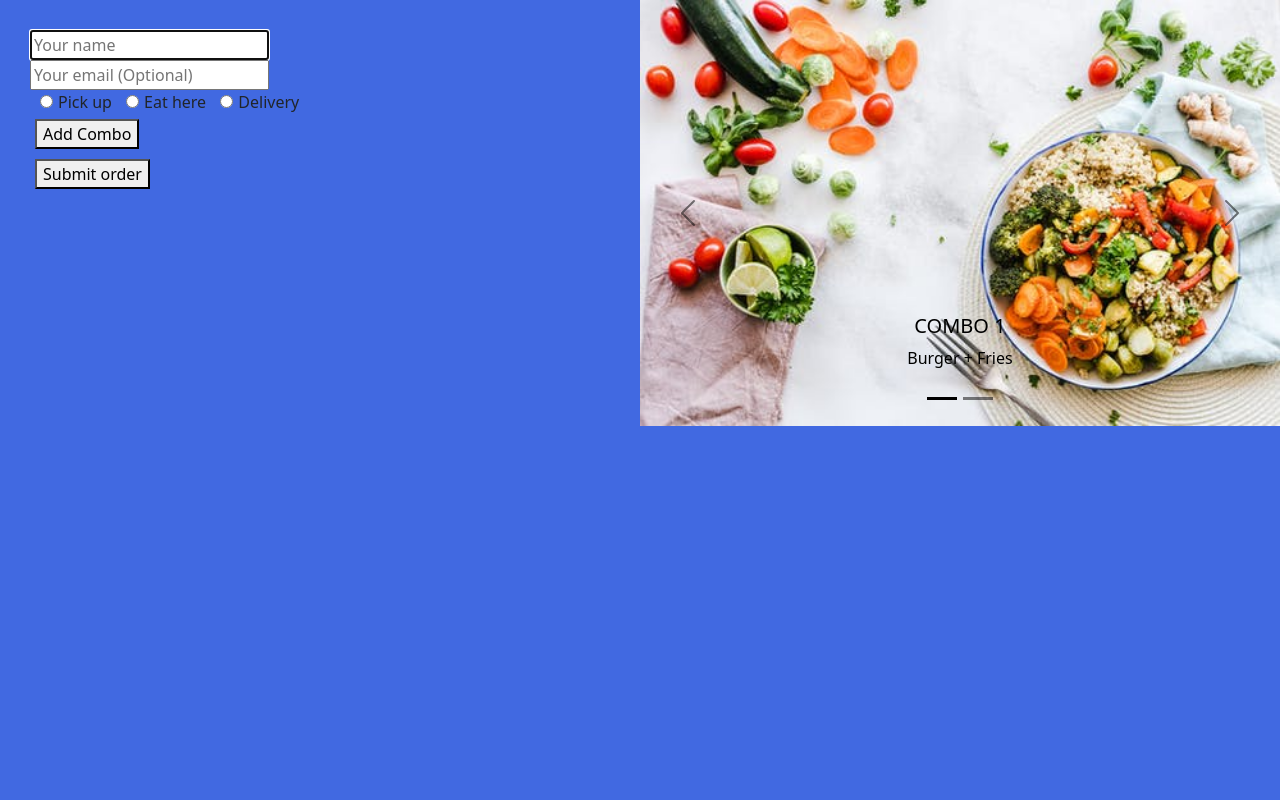
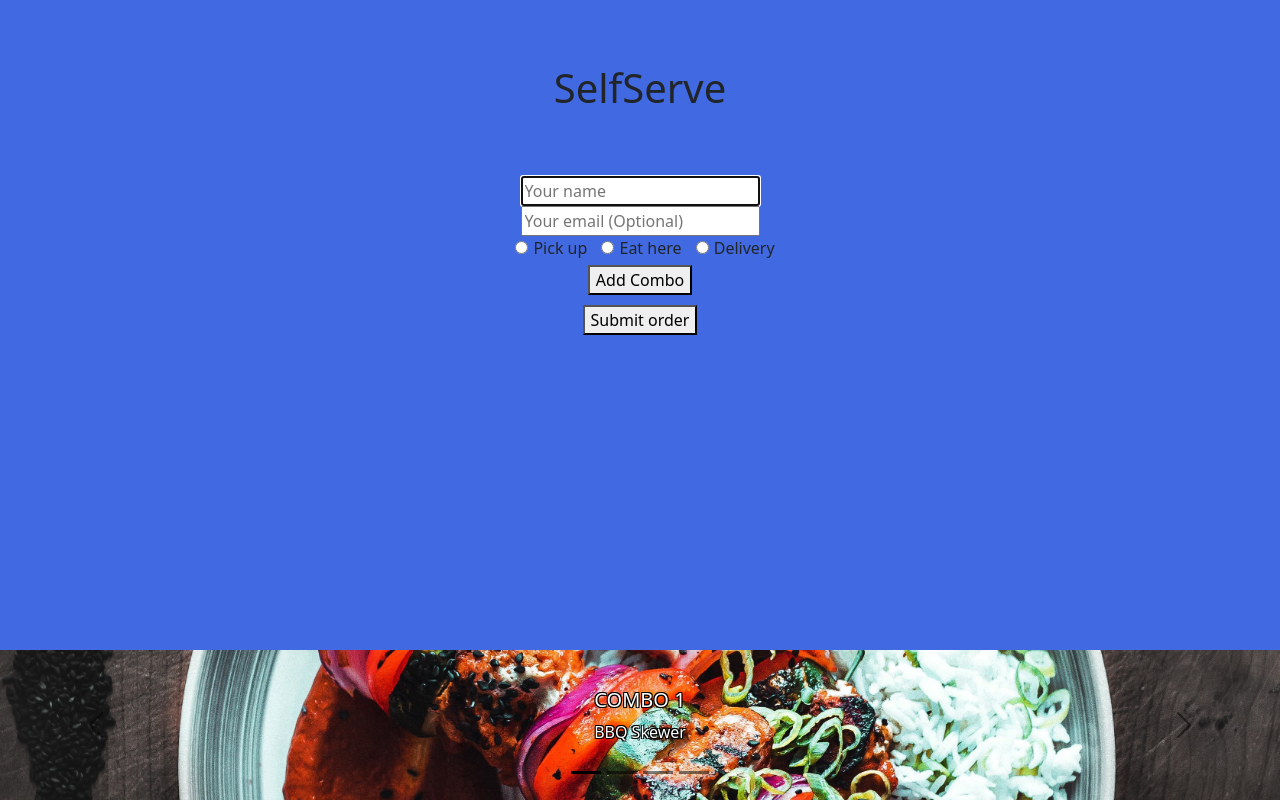
Before and after one commit to Duzae1/CS50Final_project, a Flask app: page / in a window 1280 px wide. Run offline with Flask 2, Linux system fonts and the light colour scheme; some libraries are stand-ins or nearby versions.

Commit message:
Final update

```diff
--- a/application.py
+++ b/application.py
@@ -45,6 +45,11 @@ def index():
         address = 'Address: ' + request.form.get('address')
         radios = request.form.getlist('location')
 
+        if not email == '' and not email == None:
+            if not '@' in email or not '.com' in email:
+                flash('Invalid email')
+                return redirect(url_for('index'))
+
         if 'pick_up' in radios:
             db.execute('INSERT INTO orders (name, email, location, combos) VALUES (?, ?, ?, ?)', name, email, 'Picks it up', combos)
         elif 'on_place' in radios:
@@ -81,8 +86,6 @@ def login():
         input_u = request.form.get("username")
         input_p = request.form.get("password")
 
-        print(f'{input_u}, {input_p}')
-
         if input_u != username or input_p != password:
             flash('Unable to login')
             return render_template('login.html')
@@ -103,7 +106,7 @@ def control():
             name = user_data[0]['name']
             email = user_data[0]['email']
             where = user_data[0]['location']
-            if not email == None:
+            if not email == '':
                 if 'Address' in where:
                     message = Message(f"Your order is on the way {name}!", recipients=[email])
                     mail.send(message)
--- a/static/styles.css
+++ b/static/styles.css
@@ -1,10 +1,17 @@
 body {
-    margin: 30px;
     background-color: royalblue;
+}
+
+h1 {
+    text-align: center;
+    margin-bottom: 5%;
+    margin-top: 5%;
 }
 
 .hidden {
     display: none;
+    margin-left: auto;
+    margin-right: auto;
 }
 
 .radio_items {
@@ -16,11 +23,6 @@ body {
     display: none;
 }
 
-.select {
-    position: absolute;
-    right: 50px;
-}
-
 .buttons {
     margin: 5px;
 }
@@ -30,7 +32,28 @@ body {
   }
 
 #carousel {
-    position: absolute;
-    right: 0;
-    top: 0;
+    margin: auto;
+    margin-top: 10%;
+    position: fixed;
+    bottom: 0;
 }
+
+#form {
+    text-align: center;
+    margin-left: auto;
+    margin-right: auto;
+}
+
+h5, p {
+    color: white;
+    text-shadow: -1px -1px 0 #000, 1px -1px 0 #000, -1px 1px 0 #000, 1px 1px 0 #000;
+}
+
+img {
+    object-fit: cover;
+    height: 150px;
+}
+
+.order-table {
+    background-color: white;
+}
--- a/templates/control.html
+++ b/templates/control.html
@@ -3,8 +3,9 @@
 {% block title %}SelfServeAdmin{% endblock %}
 
 {% block body %}
+<h1>CURRENT ORDERS</h1>
 <div class='container'>
-    <table class='table table-bordered table-hover table-sm'>
+    <table class='table table-bordered table-hover table-sm order-table'>
         <thead>
             <th>#</th>
             <th>Customer's name</th>
--- a/templates/index.html
+++ b/templates/index.html
@@ -3,7 +3,8 @@
 {% block title %}SelfServe{% endblock %}
 
 {% block body %}
-        <form action='/index' method='post'>
+<h1 class='container-fluid'>SelfServe</h1>
+<form class='form container-fluid' id='form' action='/index' method='post'>
         <input name='name' autocomplete='off' placeholder='Your name' type='text' autofocus><br>
         <input id='email' name='email' autocomplete='off' placeholder='Your email (Optional)' type='text'><br>
         <div>
@@ -26,24 +27,40 @@
         <button class='buttons' type='submit'>Submit order</button>
 </form>
 
-        <div id="carousel" class="carousel slide carousel-dark w-50" data-bs-ride="carousel">
+<div id="carousel" class="carousel slide carousel-dark w-100" data-bs-ride="carousel">
   <div class="carousel-indicators">
     <button type="button" data-bs-target="#carousel" data-bs-slide-to="0" class="active" aria-current="true" aria-label="Slide 1"></button>
     <button type="button" data-bs-target="#carousel" data-bs-slide-to="1" aria-label="Slide 2"></button>
+    <button type="button" data-bs-target="#carousel" data-bs-slide-to="2" aria-label="Slide 3"></button>
+    <button type="button" data-bs-target="#carousel" data-bs-slide-to="3" aria-label="Slide 4"></button>
   </div>
   <div class="carousel-inner">
     <div class="carousel-item active">
-                    <img src="/static/combo_1.jpg" class="d-block w-100" alt="...">
-                    <div class="carousel-caption d-none d-md-block">
+      <img src="/static/pic1.jpg" class="d-block w-100" alt="...">
+      <div class="carousel-caption d-md-block">
         <h5>COMBO 1</h5>
-                      <p>Burger + Fries</p>
+        <p>BBQ Skewer</p>
       </div>
     </div>
     <div class="carousel-item">
-                    <img src="/static/combo_2.jpg" class="d-block w-100" alt="...">
-                    <div class="carousel-caption d-none d-md-block">
+      <img src="/static/pic2.jpg" class="d-block w-100" alt="...">
+      <div class="carousel-caption d-md-block">
         <h5>COMBO 2</h5>
-                      <p>Chicken sandwich</p>
+        <p>Grilled Chicken with Veggies</p>
+      </div>
+    </div>
+    <div class="carousel-item">
+      <img src="/static/pic3.jpg" class="d-block w-100" alt="...">
+      <div class="carousel-caption d-md-block">
+        <h5>COMBO 3</h5>
+        <p>Wok Veggie Salad</p>
+      </div>
+    </div>
+    <div class="carousel-item">
+      <img src="/static/pic4.jpg" class="d-block w-100" alt="...">
+      <div class="carousel-caption d-md-block">
+        <h5>COMBO 4</h5>
+        <p>Vegan Toast</p>
       </div>
     </div>
   </div>
--- a/templates/layout.html
+++ b/templates/layout.html
@@ -2,6 +2,7 @@
 <html lang="en">
     <head>
         <meta charset="UTF-8">
+        <meta name="viewport" content="width=device-width, initial-scale=1">
         <link href="https://cdn.jsdelivr.net/npm/bootstrap@5.0.0-beta2/dist/css/bootstrap.min.css" rel="stylesheet" integrity="sha384-BmbxuPwQa2lc/FVzBcNJ7UAyJxM6wuqIj61tLrc4wSX0szH/Ev+nYRRuWlolflfl" crossorigin="anonymous">
         <link href='/static/favicon.ico' rel='icon'>
         <link href="/static/styles.css" rel="stylesheet">
@@ -13,14 +14,23 @@
     <body>
     {% with messages = get_flashed_messages() %}
         {% if messages %}
-            <ul>
             {% for message in messages %}
-                <li>{{ message }}</li>
+                {% if 'Successful' in message %}
+                <div class="alert alert-success alert-dismissible fade show" role="alert">
+                {{ message }}
+                <button type="button" class="btn-close" data-bs-dismiss="alert" aria-label="Close"></button>
+                </div>
+
+                {% else %}
+                <div class="alert alert-danger alert-dismissible fade show" role="alert">
+                    {{ message }}
+                    <button type="button" class="btn-close" data-bs-dismiss="alert" aria-label="Close"></button>
+                    </div>
+                {% endif %}
             {% endfor %}
-            </ul>
         {% endif %}
     {% endwith %}
 
-    {% block body %}{% endblock %}
+    <div class='modify'>{% block body %}{% endblock %}</div>
     </body>
 </html>
--- a/templates/log.html
+++ b/templates/log.html
@@ -3,8 +3,9 @@
 {% block title %}SelfServeAdmin{% endblock %}
 
 {% block body %}
+<h1>ORDERS LOG</h1>
 <div class='container'>
-    <table class='table table-bordered table-hover table-sm'>
+    <table class='table table-bordered table-hover table-sm order-table'>
         <thead>
             <th>#</th>
             <th>Customer's name</th>
```
Also changed, not shown: static/combo_1.jpg (deleted), static/combo_2.jpg (deleted), static/pic1.jpg (added), static/pic3.jpg (added), 2 other files. Lines whose indentation alone changed are shown as unchanged.
